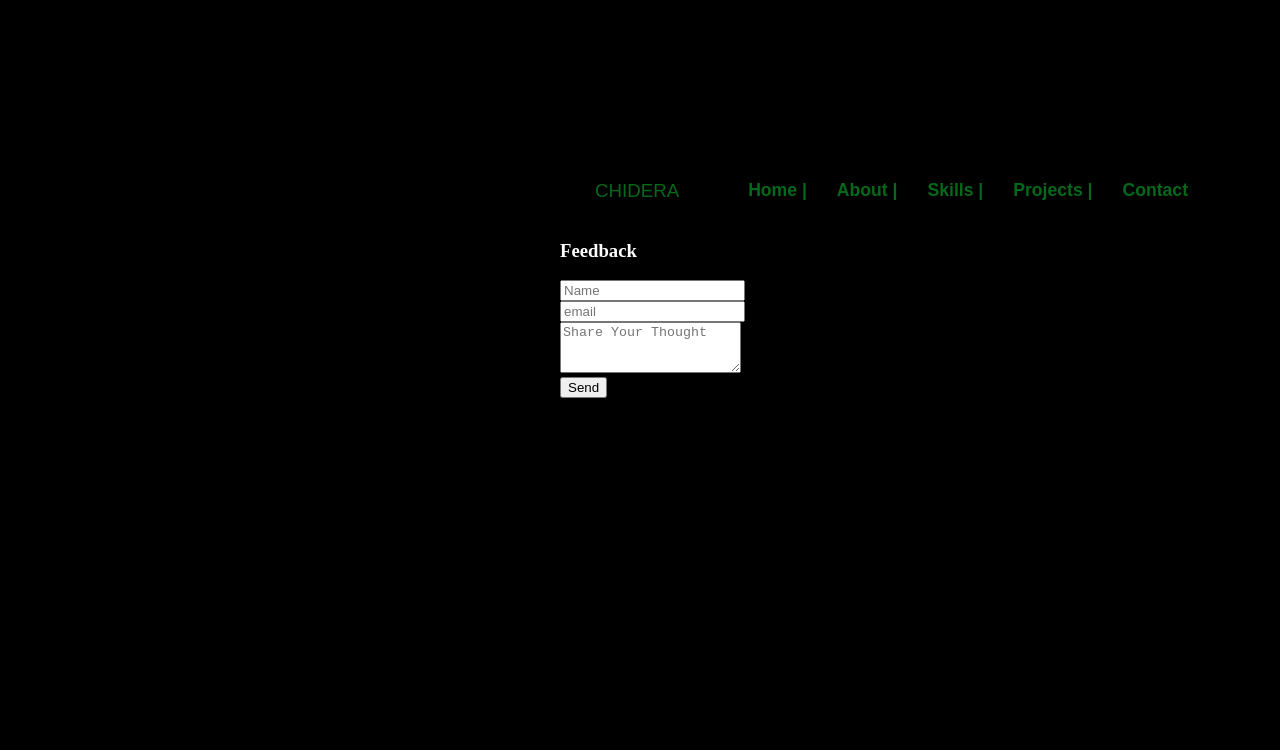
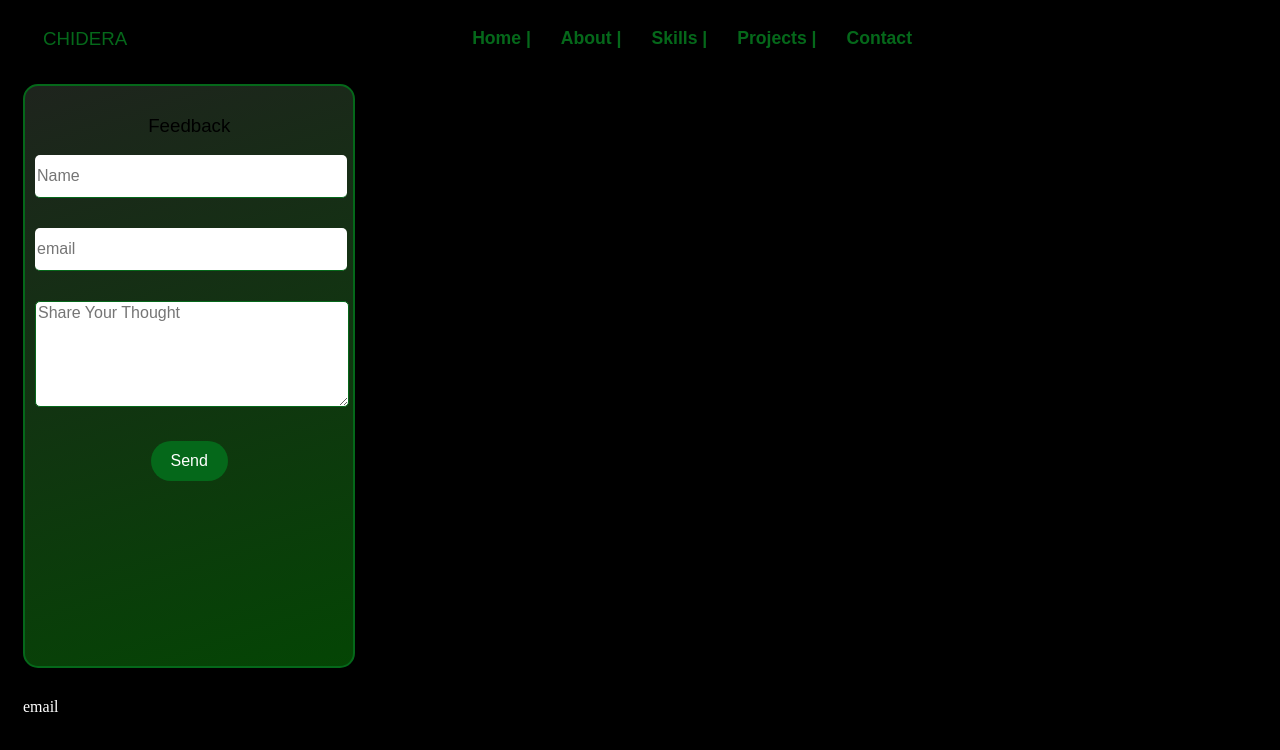
Before and after one commit to Derahenry/Website, a plain HTML site: page contact.html in a window 1280 px wide. Drawn offline with Linux system fonts and the light colour scheme; a web font is replaced by a local one.

Commit message:
styled the contact box

```diff
--- a/contact.css
+++ b/contact.css
@@ -0,0 +1,217 @@
+:root {
+    /* Primary Colors */
+    --primary-green: rgb(5, 104, 26);
+    --primary-dark-green: #012509;
+    --primary-black: #000000;
+
+    /* Text Colors */
+    --text-primary: #ffffff;
+    --text-hover: #012509;
+
+    /* Background Colors */
+    --bg-color: #000000;
+}
+
+body {
+    display: grid;
+    grid-template-columns: 20% 60% 20%;
+    grid-template-rows: auto;
+    grid-template-areas:
+        "nav nav nav"
+        "header header header"
+        "main main main"
+        "footer footer footer";
+    background: var(--bg-color);
+    color: var(--text-primary);
+
+}
+header {
+    padding: 15px;
+    grid-area: header;
+    text-align: center;
+    font-family: "Signika Negative", sans-serif;
+    font-weight: 400;
+    font-style: normal;
+    margin-top: 3em;
+}
+
+nav {
+    grid-area: nav;
+    padding: 15px;
+    display: flex;
+    justify-content: space-between;
+    align-items: center;
+
+}
+
+main {
+    grid-area: main;
+    padding: 15px;
+}
+
+footer {
+    grid-area: footer;
+    padding: 15px;
+}
+
+nav ul {
+    list-style-type: none;
+    padding: 0;
+    margin: 0;
+    display: flex;
+    gap: 20px;
+    flex: 1;
+    justify-content: center;
+}
+
+nav ul li {
+    padding: 5px;
+    display: inline-block;
+    /* Makes list items display inline */
+}
+
+nav ul li a {
+    text-decoration: none;
+    /* Removes underline from links */
+    color:  var(--primary-green);
+    /* Sets link color */
+    font-size: 1.1em;
+    font-family: "Signika Negative", sans-serif;
+    font-optical-sizing: auto;
+    font-weight: bold;
+    font-style: normal;
+    position: relative;  /* Add this for absolute positioning of pseudo-element */
+}
+
+nav ul li a::after {
+    content: '';
+    position: absolute;
+    width: 0;
+    height: 2px;
+    bottom: -5px;
+    left: 0;
+    background-color: var(--text-primary);
+    transition: width 0.3s ease-in-out;
+}
+
+nav ul li a:hover::after {
+    width: 100%;
+}
+
+#icon {
+    margin: 0;
+    padding-left: 20px;
+    font-family: "Archivo Black", sans-serif;
+    font-weight: 400;
+    font-style: normal;
+    text-align: right;
+    color: #05681a;
+
+}
+
+ul li a:hover {
+    color: var(--text-primary);
+    /* Changes link color on hover */
+}
+
+
+.contact-container {
+    border: 2px solid var(--primary-green);
+    height: 70vh;
+    padding: 10px;
+    width: 25%;
+    border-radius: 15px;
+    justify-items: center;
+    align-items: center;
+    background: linear-gradient(162deg,#212020,#024802);background-size: 120% 120%;
+    animation: gradient-animation 16s ease infinite;
+}
+
+@keyframes gradient-animation {
+  0% {
+    background-position: 0% 50%;
+  }
+  50% {
+    background-position: 100% 50%;
+  }
+  100% {
+    background-position: 0% 50%;
+  }
+
+
+
+
+
+
+
+
+
+
+
+
+
+
+
+
+
+
+
+
+
+
+
+
+
+
+
+
+}
+h3.cont-text {
+    color: var(--primary-black);
+    font-family: "Signika Negative", sans-serif;
+    font-weight: 400;
+    font-style: normal;
+    text-align: center;
+}
+input{
+    width: 100%;
+    height: 40px;
+    border-radius: 5px;
+    border: 1px solid var(--primary-green);
+    border-left: none;
+    border-top: none;
+    border-right: none;
+    background-color: none;
+    margin-bottom: 30px;
+    color: var(--primary-black);
+    font-size: 16px;
+    font-family: "Signika Negative", sans-serif;
+}
+input:focus {
+    outline: none;
+    border-color: var(--primary-green);
+}
+
+textarea {
+    width: 100%;
+    height: 100px;
+    border-radius: 5px;
+    border: 1px solid var(--primary-green);
+    font-size: 16px;
+    font-family: "Signika Negative", sans-serif;
+    background-color: none;
+    margin-bottom: 10px;
+}
+   .cont-btn {
+    width: 25%;
+    height: 40px;
+    background-color: var(--primary-green);
+    color: var(--text-primary);
+    border: none;
+    border-radius: 30px;
+    font-size: 16px;
+    font-family: "Signika Negative", sans-serif;
+    cursor: pointer;
+    display: block;
+    margin: 20px auto 0 auto;
+}
--- a/contact.html
+++ b/contact.html
@@ -5,7 +5,15 @@
     <meta charset="UTF-8">
     <meta name="viewport" content="width=device-width, initial-scale=1.0">
     <title>Contact me</title>
-    <link rel="stylesheet" href="style.css">
+    <link rel="stylesheet" href="contact.css">
+
+    <style>
+        @import url('https://fonts.googleapis.com/css2?family=Signika+Negative:wght@300..700&display=swap');
+    </style>
+
+
+
+
 </head>
 
 <body class="contact">
@@ -21,6 +29,8 @@
             </ul>
     </nav>
 
+
+    <main>
         <div class="contact-container">
             <div class="inp-container">
                 <h3 class="cont-text">Feedback</h3>
@@ -31,12 +41,13 @@
                     <label for="message"></label>
                     <textarea id="message" name="message" rows="3" placeholder="Share Your Thought"></textarea>
                 </div>
-            <button type="submit"  class="cont-btn">Send</button>
+                <button type="submit" class="cont-btn">Send</button>
             </div>
 
         </div>
+    </main>
 
-
+<footer>email</footer>
 </body>
 
 </html>
```
Lines whose indentation alone changed are shown as unchanged.
